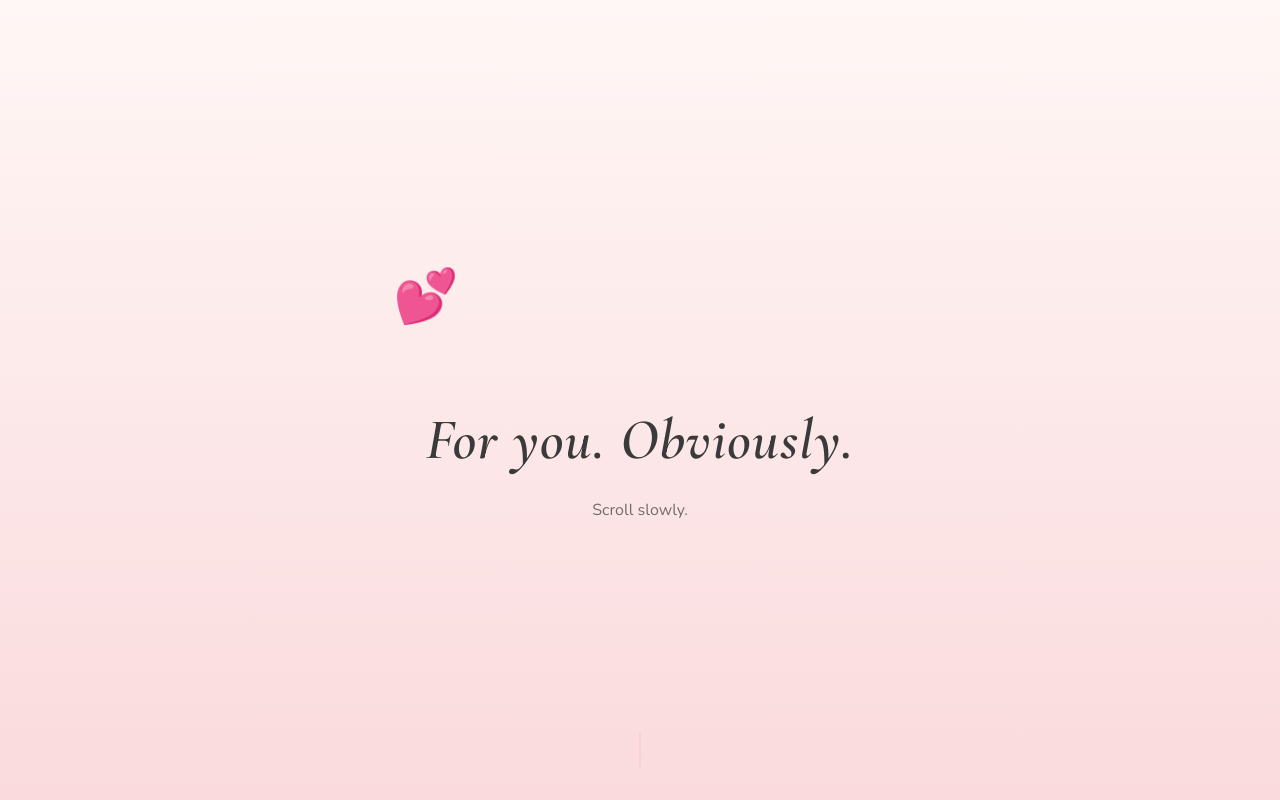
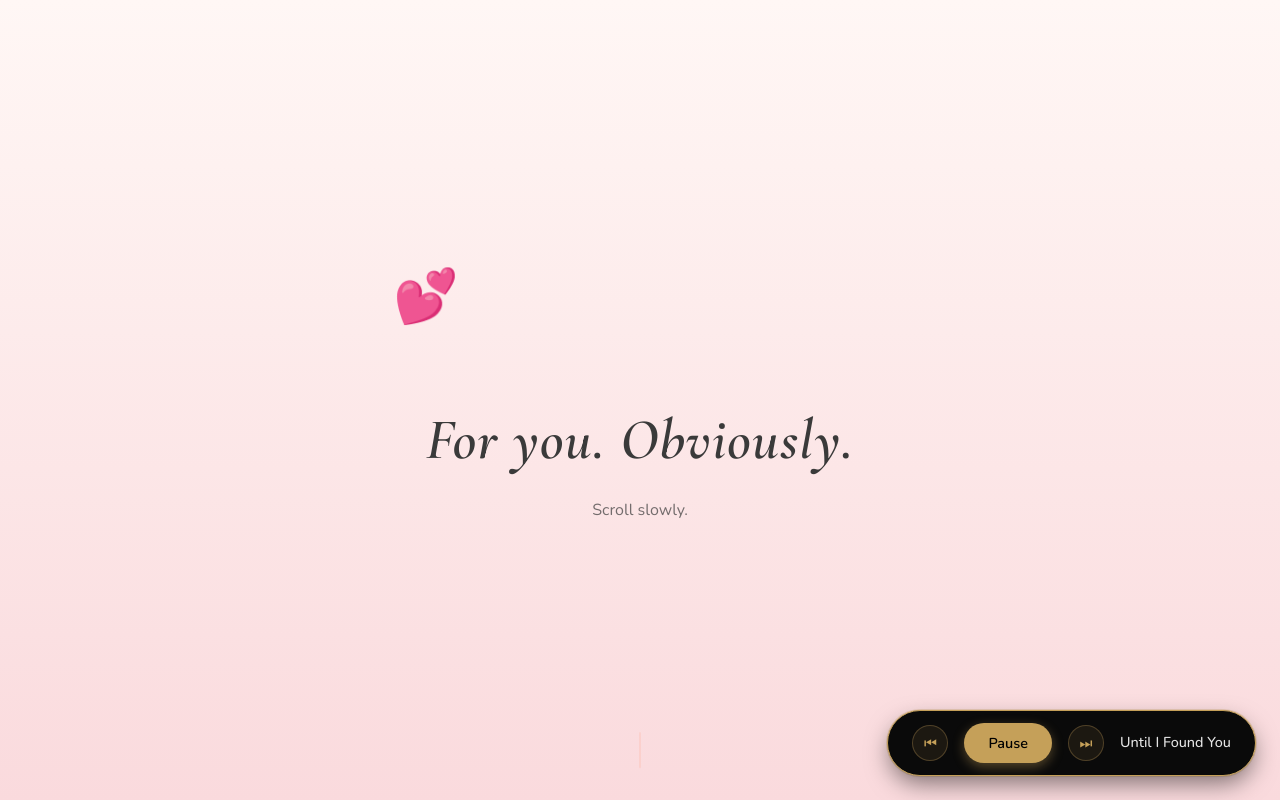
Before and after one commit to Anikesh-Paul/Relationship-website, a plain HTML site: page index.html in a window 1280 px wide. Both pictures are taken after a click on the button "Enter". Shown: the top 800 px of the page. Drawn offline with nearby package versions, Linux system fonts and the light colour scheme.

Commit message:
fix ui of music player

```diff
--- a/index.html
+++ b/index.html
@@ -244,6 +244,17 @@
       </section>
     </main>
 
+    <!-- Music Player -->
+    <div class="music-player" id="musicPlayer">
+      <audio id="audioPlayer" preload="auto"></audio>
+      <button class="music-nav-btn" id="musicPrev" aria-label="Previous song">⏮</button>
+      <button class="music-toggle" id="musicToggle" aria-label="Toggle music">
+        <span class="music-status">Play</span>
+      </button>
+      <button class="music-nav-btn" id="musicNext" aria-label="Next song">⏭</button>
+      <p class="music-title" id="musicTitle">Loading...</p>
+    </div>
+
     <script src="script.js"></script>
   </body>
 </html>
--- a/script.js
+++ b/script.js
@@ -47,6 +47,7 @@ const musicTitle = document.getElementById("musicTitle");
 const audioPlayer = document.getElementById("audioPlayer");
 const musicPrev = document.getElementById("musicPrev");
 const musicNext = document.getElementById("musicNext");
+let musicReady = false;
 
 let interactionCount = 0;
 const interactionTarget = 3;
@@ -67,9 +68,16 @@ const showPage = () => {
     if (musicPlayer) {
       musicPlayer.classList.add("is-visible");
     }
-    if (!isPlaying) {
-      toggleMusic();
-    }
+    // Try to play music, retry if not ready
+    const tryPlay = () => {
+      if (musicReady && !isPlaying) {
+        toggleMusic();
+      } else if (!musicReady) {
+        // Retry after a short delay if music isn't ready
+        setTimeout(tryPlay, 500);
+      }
+    };
+    tryPlay();
   }, 1000);
 };
 
@@ -624,27 +632,53 @@ async function fetchDirectoryListing() {
 }
 
 async function initMusic() {
-  if (!audioPlayer) return;
+  if (!audioPlayer) {
+    console.log("No audio player element found");
+    return;
+  }
+
+  console.log("Initializing music player...");
 
   const playlist =
     (await fetchPlaylistJson()) || (await fetchDirectoryListing());
   songs = playlist && playlist.length ? playlist : fallbackSongs;
 
-  if (!songs.length) return;
+  console.log("Songs loaded:", songs.length, songs);
+
+  if (!songs.length) {
+    console.log("No songs available");
+    return;
+  }
+
   // Pick a random song on each page load
   currentSongIndex = Math.floor(Math.random() * songs.length);
   loadSong(currentSongIndex);
+  musicReady = true;
+  console.log("Music ready, loaded song:", songs[currentSongIndex].title);
 }
 
 function loadSong(index) {
   if (songs.length === 0 || !audioPlayer) return;
   const song = songs[index];
-  audioPlayer.src = song.src;
+  // Encode the filename properly - split path and encode just the filename
+  const parts = song.src.split('/');
+  const filename = parts.pop();
+  const encodedFilename = encodeURIComponent(filename);
+  const encodedSrc = parts.join('/') + '/' + encodedFilename;
+  console.log("Loading song:", encodedSrc);
+  audioPlayer.src = encodedSrc;
   if (musicTitle) musicTitle.textContent = song.title;
 }
 
 function toggleMusic() {
   if (!audioPlayer || !musicToggle) return;
+
+  // Check if music is ready
+  if (!musicReady) {
+    console.log("Music not ready yet");
+    return;
+  }
+
   if (isPlaying) {
     audioPlayer.pause();
     isPlaying = false;
@@ -691,10 +725,21 @@ function prevSong(shouldPlay = true) {
   playSongAtIndex(currentSongIndex - 1, shouldPlay);
 }
 
-// When song ends, play next random song
+// When song ends, play next song
 if (audioPlayer) {
   audioPlayer.addEventListener("ended", () => {
     nextSong(true);
+  });
+
+  // Log errors for debugging
+  audioPlayer.addEventListener("error", (e) => {
+    console.error("Audio error:", e);
+    console.error("Failed to load:", audioPlayer.src);
+  });
+
+  // Log when song loads successfully
+  audioPlayer.addEventListener("canplaythrough", () => {
+    console.log("Song loaded:", audioPlayer.src);
   });
 }
 
--- /dev/null
+++ b/songs/playlist.json
@@ -0,0 +1,22 @@
+[
+  {
+    "title": "Bhalobashar Morshum (ভালবাসার মরশুম)",
+    "src": "songs/Bhalobashar Morshum (ভালবাসার মরশুম) ｜ X=Prem ｜ Shreya Ghoshal ｜ Sanai ｜ Srijit ｜ SVF [7NLfpsNHmZI].webm"
+  },
+  {
+    "title": "SHEESHA",
+    "src": "songs/SHEESHA ｜ Aakhya Mai Aakh Ghali Jo Beran ｜ Mitta Ror Ft. Swara Verma ｜ NEW HARYANVI SONGS 2024 [i52TYO13Nyg].webm"
+  },
+  {
+    "title": "Sundari",
+    "src": "songs/Sundari (Official Video) Sanju Rathod Ft. Yashika Jatav ｜ G-Spark ｜ Marathi Song 2025 [WpBn9w-Js_c].webm"
+  },
+  {
+    "title": "Tujh Mein Rab Dikhta Hai",
+    "src": "songs/Tujh Mein Rab Dikhta Hai Song ｜ Rab Ne Bana Di Jodi ｜ Shah Rukh Khan, Anushka Sharma ｜ Roop Kumar [qoq8B8ThgEM].webm"
+  },
+  {
+    "title": "Until I Found You",
+    "src": "songs/Stephen Sanchez - Until I Found You (Official Video) [GxldQ9eX2wo].webm"
+  }
+]
--- a/styles.css
+++ b/styles.css
@@ -1961,18 +1961,21 @@ section.is-visible {
 }
 
 /* ========== MUSIC PLAYER ========== */
+/* ========== MUSIC PLAYER ========== */
 .music-player {
   position: fixed;
   bottom: 24px;
   right: 24px;
-  background: rgba(255, 255, 255, 0.95);
-  backdrop-filter: blur(10px);
+  background: #0a0a0a; /* Pure Black-ish */
+  border: 1px solid #c5a059; /* Gold Border */
   border-radius: 50px;
-  padding: 12px 20px;
+  padding: 12px 24px;
   display: flex;
   align-items: center;
-  gap: 12px;
-  box-shadow: 0 8px 32px rgba(0, 0, 0, 0.1);
+  gap: 16px;
+  box-shadow:
+    0 10px 25px -3px rgba(0, 0, 0, 0.5),
+    0 0 0 1px rgba(197, 160, 89, 0.3); /* Gold glow */
   z-index: 100;
   transition: var(--transition);
   opacity: 0;
@@ -1990,33 +1993,36 @@ section.is-visible {
   display: flex;
   align-items: center;
   gap: 8px;
-  background: var(--color-rose);
-  color: #fff;
+  background: #c5a059; /* Gold */
+  color: #000; /* Black text for contrast on gold */
   border: none;
   border-radius: 50px;
-  padding: 10px 16px;
+  padding: 10px 24px;
   font-family: var(--font-body);
+  font-weight: 700;
   font-size: 0.9rem;
   cursor: pointer;
   transition: var(--transition);
+  box-shadow: 0 4px 12px rgba(197, 160, 89, 0.4);
 }
 
 .music-toggle:hover {
-  background: var(--color-accent);
-  transform: scale(1.05);
+  transform: translateY(-2px);
+  background: #d4b06a; /* Lighter Gold */
+  box-shadow: 0 6px 16px rgba(197, 160, 89, 0.6);
 }
 
 .music-toggle.is-playing {
-  background: var(--color-accent);
-}
-
-.music-skip {
+  background: #c5a059;
+}
+
+.music-nav-btn {
   width: 36px;
   height: 36px;
   border-radius: 50%;
-  border: none;
-  background: rgba(232, 161, 166, 0.15);
-  color: var(--color-text);
+  border: 1px solid rgba(197, 160, 89, 0.3); /* Subtle Gold */
+  background: rgba(197, 160, 89, 0.1);
+  color: #c5a059; /* Gold Text */
   font-size: 0.9rem;
   display: inline-flex;
   align-items: center;
@@ -2025,37 +2031,24 @@ section.is-visible {
   transition: var(--transition);
 }
 
-.music-skip:hover {
-  background: rgba(232, 161, 166, 0.3);
-  transform: translateY(-1px);
-}
-
-.music-icon {
-  font-size: 1.1rem;
-  animation: none;
-}
-
-.music-toggle.is-playing .music-icon {
-  animation: music-bounce 0.6s infinite ease-in-out;
-}
-
-@keyframes music-bounce {
-  0%,
-  100% {
-    transform: scale(1);
-  }
-  50% {
-    transform: scale(1.2);
-  }
-}
+.music-nav-btn:hover {
+  background: rgba(197, 160, 89, 0.2);
+  border-color: #c5a059;
+  transform: scale(1.1);
+  color: #ffd700; /* Brighter Gold */
+  box-shadow: 0 0 10px rgba(197, 160, 89, 0.2);
+}
+
+
 
 .music-title {
-  font-size: 0.85rem;
-  color: var(--color-text);
-  max-width: 120px;
+  font-size: 0.9rem;
+  color: #e5e5e5; /* Off-white for readability */
+  max-width: 140px;
   white-space: nowrap;
   overflow: hidden;
   text-overflow: ellipsis;
+  font-weight: 500;
 }
 
 @media (max-width: 480px) {
```
